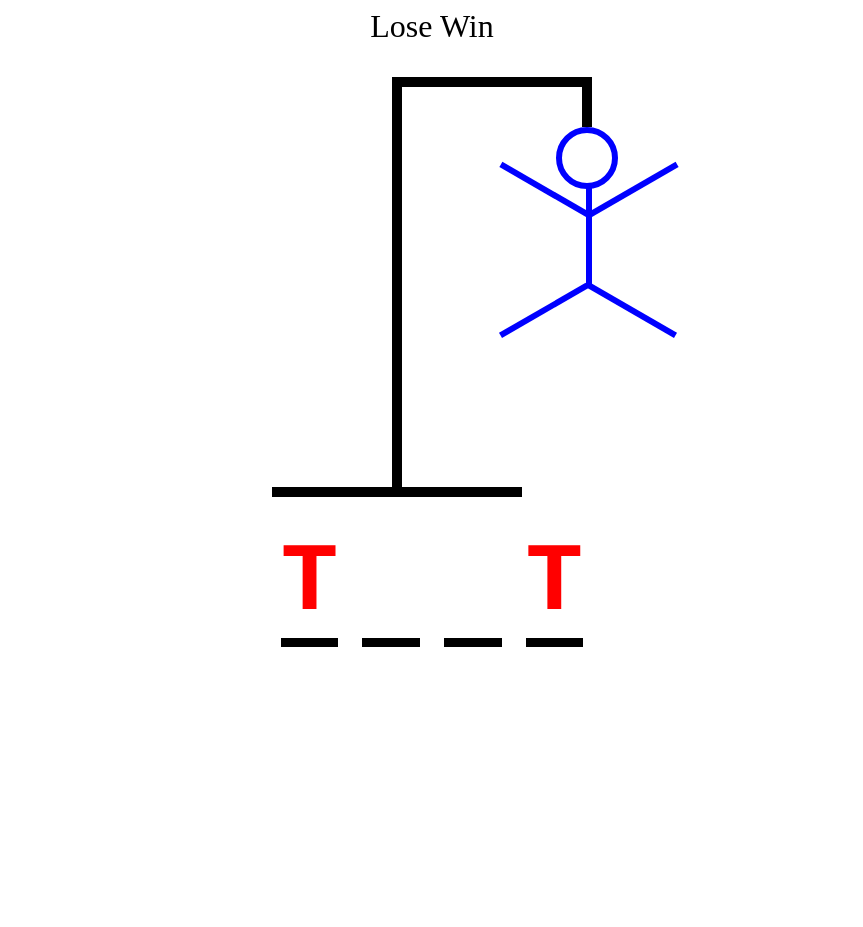
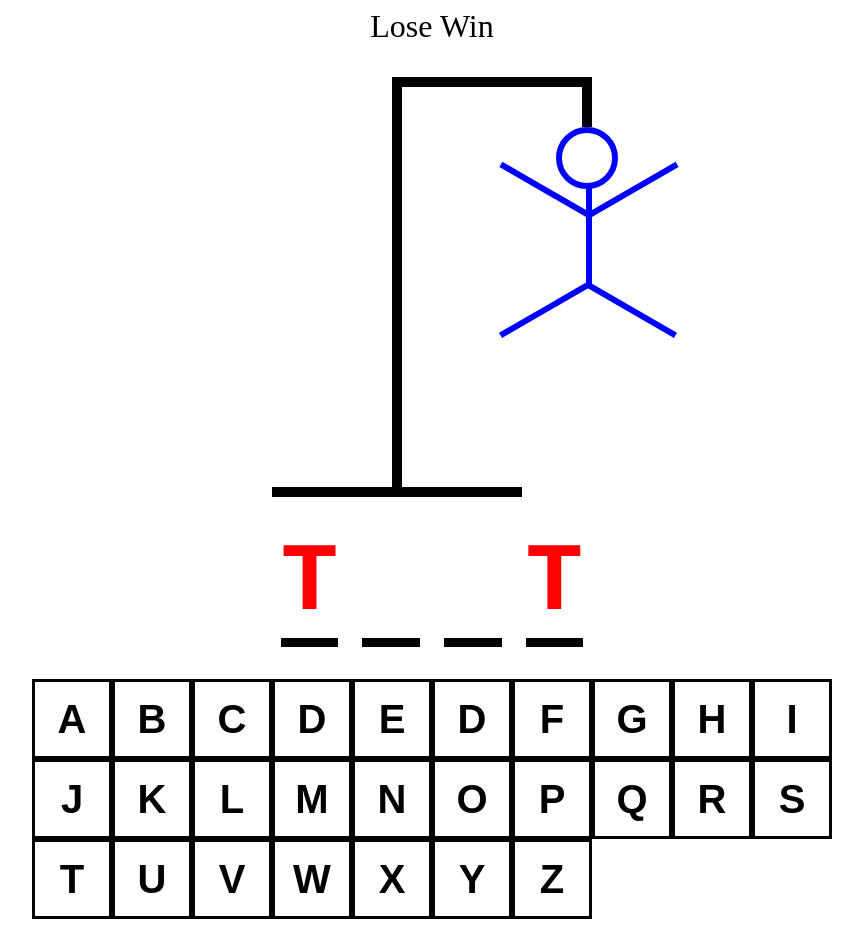
Before and after one commit to DefyCab/hangman, a React (Vite) app: page / in a window 1280 px wide. Shown: the whole page, without its empty margins (208-1071 px from the left). Before the commit the page ends 800 px from the top, so only its background shows below. Built offline with nearby package versions, Linux system fonts and the light colour scheme.

Commit message:
adding button styles and grid

```diff
--- a/src/App.css
+++ b/src/App.css
@@ -129,3 +129,38 @@
 #displayWord {
 border-bottom: .1em solid black;
 }
+
+/* KEYBOARD */
+
+.keyGrid {
+  display: grid;
+  grid-template-columns: repeat(auto-fit,minmax(75px,1fr));
+  align-self: stretch;
+}
+.btn {
+  width: 100%;
+  border: 3px solid black;
+  background: none;
+  aspect-ratio: 1 / 1;
+  font-size: 2.5rem;
+  text-transform: uppercase;
+  padding: .5rem;
+  font-weight: bold;
+  cursor: pointer;
+  color: black;
+
+}
+
+.btn.active {
+  background-color: hsl(200, 100%, 50%);
+  color: white;
+}
+
+.btn.inactive {
+  opacity: .3;
+}
+
+.btn:hover:not(:disabled), btn:focus:not(:disabled) {
+  /* hue, saturation, lightness */
+  background-color: hsl(200, 100%, 75%);
+}
--- a/src/components/HangmanWord.tsx
+++ b/src/components/HangmanWord.tsx
@@ -1,6 +1,7 @@
+const word = "test"
+const guessedLetters = ["t"]
+
 export function HangmanWord() {
-  const word = "test"
-  const guessedLetters = ["t"]
   return (
     <div className="hangmanWordDiv">
       {word.split("").map((letter, index) => (
--- a/src/components/Keyboard.tsx
+++ b/src/components/Keyboard.tsx
@@ -1,3 +1,41 @@
+// todo import styles from indivudal file
+
+const KEYS = [
+  "a",
+  "b",
+  "c",
+  "d",
+  "e",
+  "d",
+  "f",
+  "g",
+  "h",
+  "i",
+  "j",
+  "k",
+  "l",
+  "m",
+  "n",
+  "o",
+  "p",
+  "q",
+  "r",
+  "s",
+  "t",
+  "u",
+  "v",
+  "w",
+  "x",
+  "y",
+  "z",
+]
+
 export function Keyboard() {
-
+  return (
+    <div className="keyGrid">
+      {KEYS.map((key) => {
+        return <button className="btn" key={key}>{key}</button>
+      })}
+    </div>
+  )
 }
```
